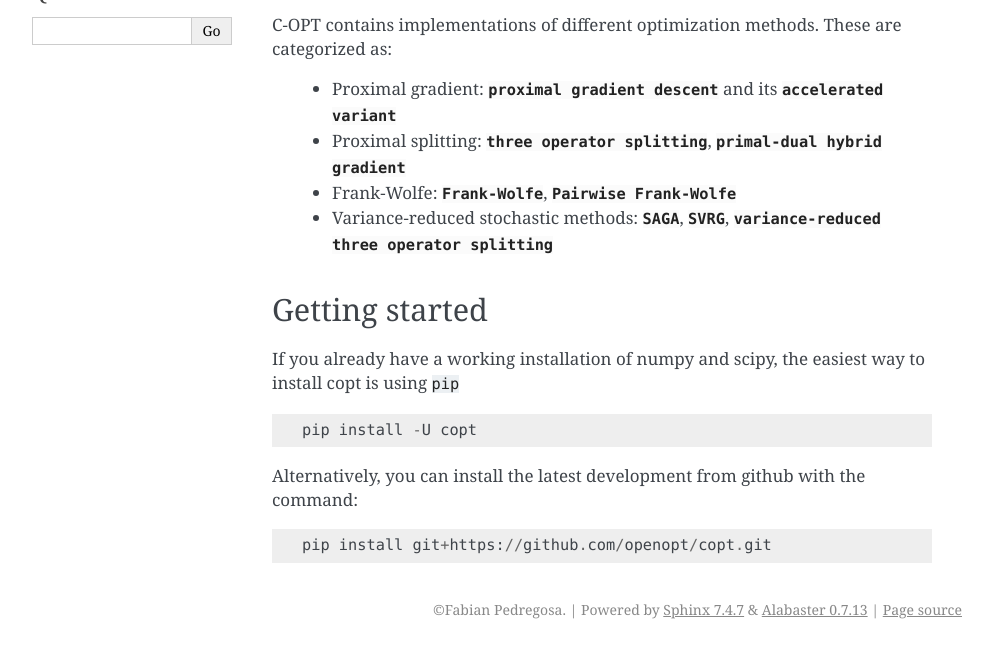
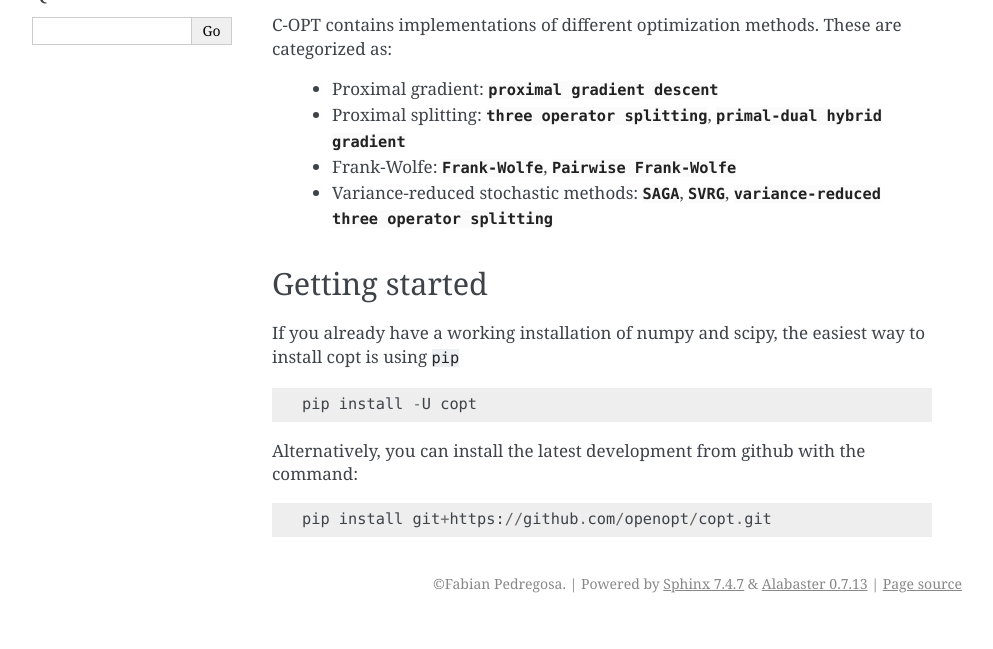
Before and after one commit to openopt/copt, a Sphinx documentation site: the page built from doc/index.rst, in a window 1280 px wide, cut to the strip 599-1248 px from the top of the page. Shown: the whole strip, without its empty margins (148-1141 px from the left). Built offline with Sphinx 7.4.7, drawn with Linux system fonts in a browser that asks for light colours; pages that are not in the unit, such as notebooks, are missing from menus; after the commit the page ends 1222 px from its top, so only the background shows below that.

```diff
--- a/doc/index.rst
+++ b/doc/index.rst
@@ -25,13 +25,13 @@ Optimization algorithms
 
 C-OPT contains implementations of different optimization methods. These are categorized as:
 
- * Proximal gradient: :meth:`proximal gradient descent <copt.minimize_PGD>` and its :meth:`accelerated variant <copt.minimize_APGD>`
+ * Proximal gradient: :meth:`proximal gradient descent <copt.minimize_proximal_gradient>`
 
- * Proximal splitting: :meth:`three operator splitting <copt.minimize_TOS>`, :meth:`primal-dual hybrid gradient <copt.minimize_PDHG>`
+ * Proximal splitting: :meth:`three operator splitting <copt.minimize_three_split>`, :meth:`primal-dual hybrid gradient <copt.minimize_primal_dual>`
 
- * Frank-Wolfe: :meth:`Frank-Wolfe <copt.minimize_FW>`, :meth:`Pairwise Frank-Wolfe <copt.minimize_PFW_L1>`
+ * Frank-Wolfe: :meth:`Frank-Wolfe <copt.minimize_frank_wolfe>`, :meth:`Pairwise Frank-Wolfe <copt.minimize_pfw_l1>`
 
- * Variance-reduced stochastic methods: :meth:`SAGA <copt.minimize_SAGA>`, :meth:`SVRG <copt.minimize_SVRG>`, :meth:`variance-reduced three operator splitting <copt.minimize_VRTOS>`
+ * Variance-reduced stochastic methods: :meth:`SAGA <copt.minimize_saga>`, :meth:`SVRG <copt.minimize_SVRG>`, :meth:`variance-reduced three operator splitting <copt.minimize_vrtos>`
 
 
 Getting started
--- a/doc/proximal_splitting.rst
+++ b/doc/proximal_splitting.rst
@@ -6,5 +6,5 @@ Proximal splitting
 .. autosummary::
    :toctree: generated/
 
-    copt.minimize_TOS
-    copt.minimize_PDHG
+    copt.minimize_three_split
+    copt.minimize_primal_dual
```
